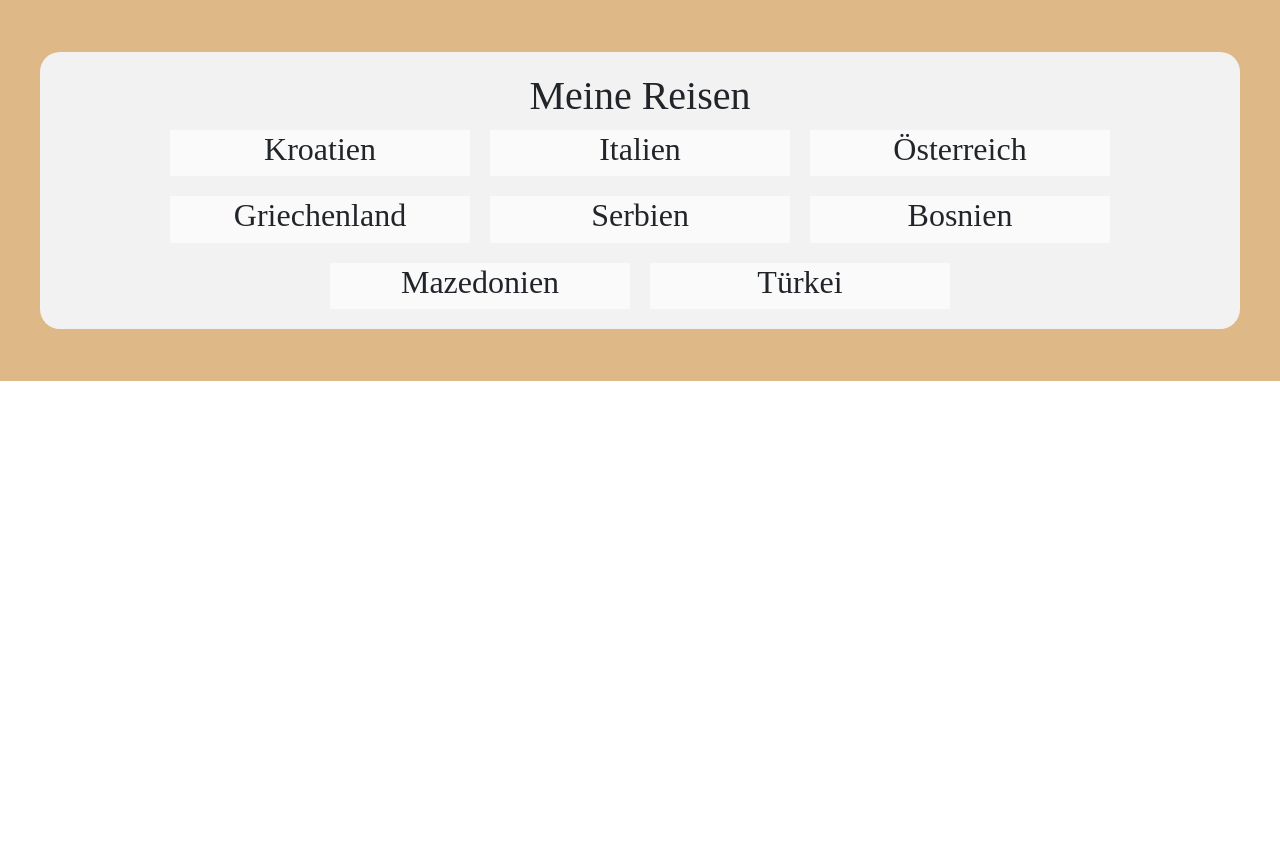
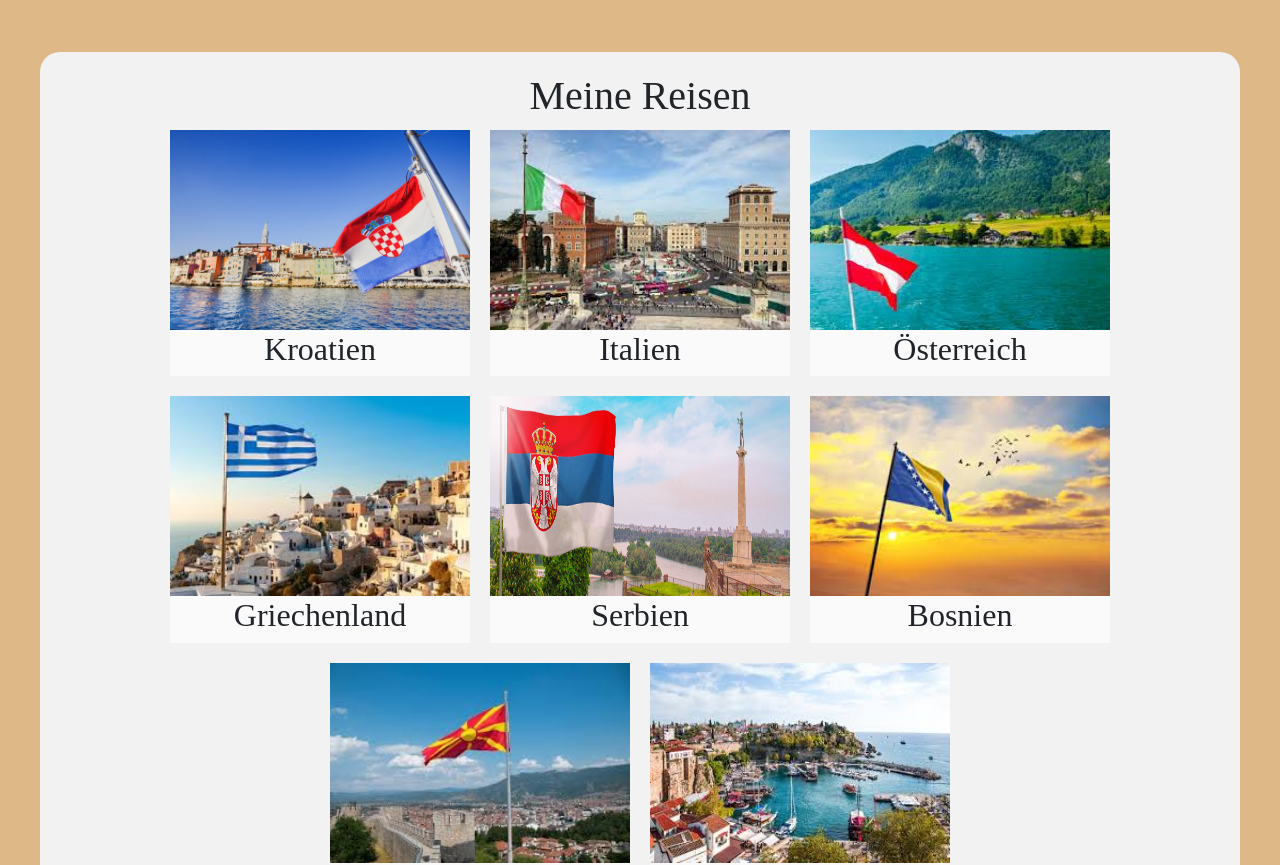
Before and after one commit to mahies/4ahitn_24, an Angular app: page /myTravelsSENJIC in a window 1280 px wide. Shown: the top 865 px of the page. Before the commit the page ends 800 px from the top, so only its background shows below. Built offline with nearby package versions, Linux system fonts and the light colour scheme.

Commit message:
UEB-17: Einfügen von Bildern

```diff
--- a/src/app/pages/page-SENJIC/page-my-travels-senjic/page-my-travels-senjic.component.html
+++ b/src/app/pages/page-SENJIC/page-my-travels-senjic/page-my-travels-senjic.component.html
@@ -38,6 +38,11 @@
       text-align: center;
     }
 
+    .travel-item img {
+      width: 300px;
+      height: 200px;
+    }
+
 
   </style>
 </head>
@@ -46,27 +51,35 @@
   <h1 style="text-align: center; margin-bottom: 10px">Meine Reisen</h1>
   <div class="travel-grid">
     <div class="travel-item">
+      <img [src]="Kroatienimg"  alt="Kroatien">
       <h2>Kroatien</h2>
     </div>
     <div class="travel-item">
+      <img [src]="Italienimg"  alt="Italien">
       <h2>Italien</h2>
     </div>
     <div class="travel-item">
+      <img [src]="Oesterreichimg"  alt="Österreich">
       <h2>Österreich</h2>
     </div>
     <div class="travel-item">
+      <img [src]="Griechenlandimg"  alt="Griechenland">
       <h2>Griechenland</h2>
     </div>
     <div class="travel-item">
+      <img [src]="Serbienimg"  alt="Serbien">
       <h2>Serbien</h2>
     </div>
     <div class="travel-item">
+      <img [src]="Bosnienimg"  alt="Bosnien">
       <h2>Bosnien</h2>
     </div>
     <div class="travel-item">
+      <img [src]="Mazedonienimg"  alt="Bosnien">
       <h2>Mazedonien</h2>
     </div>
     <div class="travel-item">
+      <img [src]="Turkeiimg"  alt="Türkei">
       <h2>Türkei</h2>
     </div>
   </div>
```
